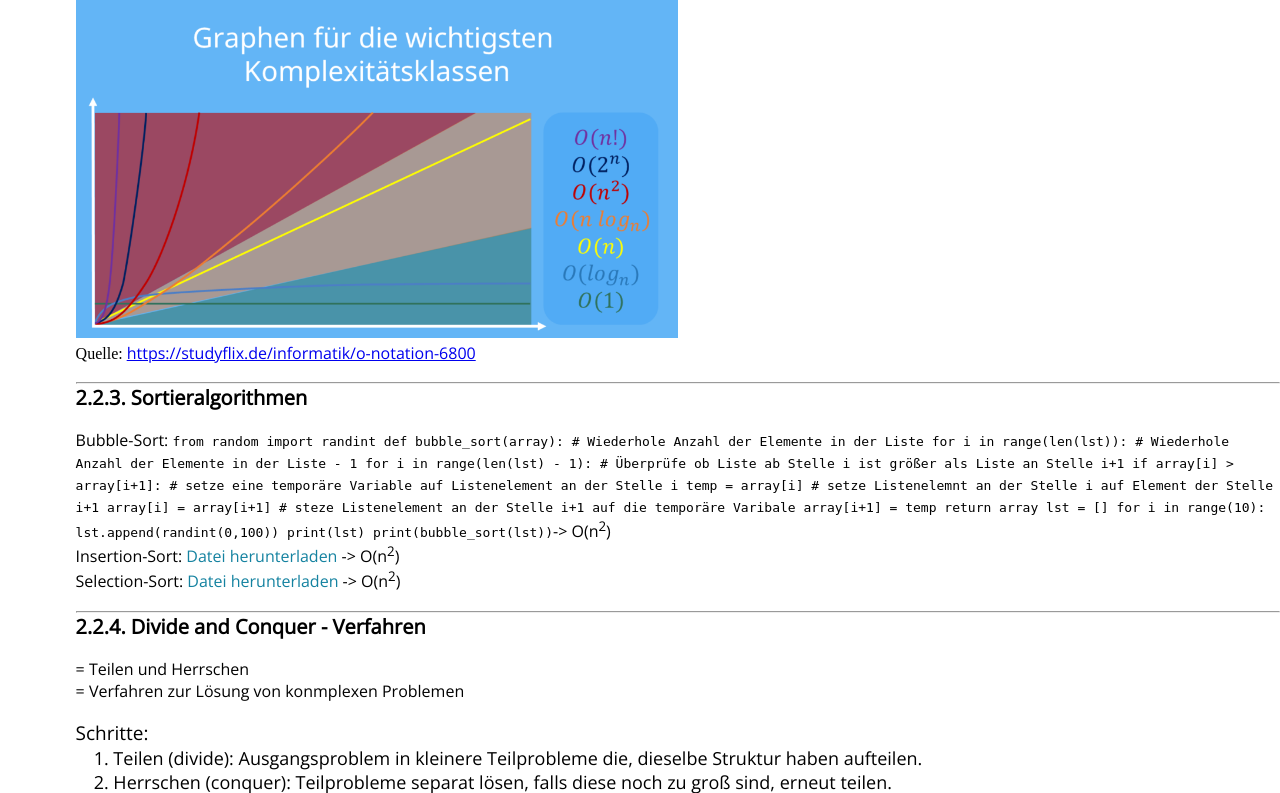
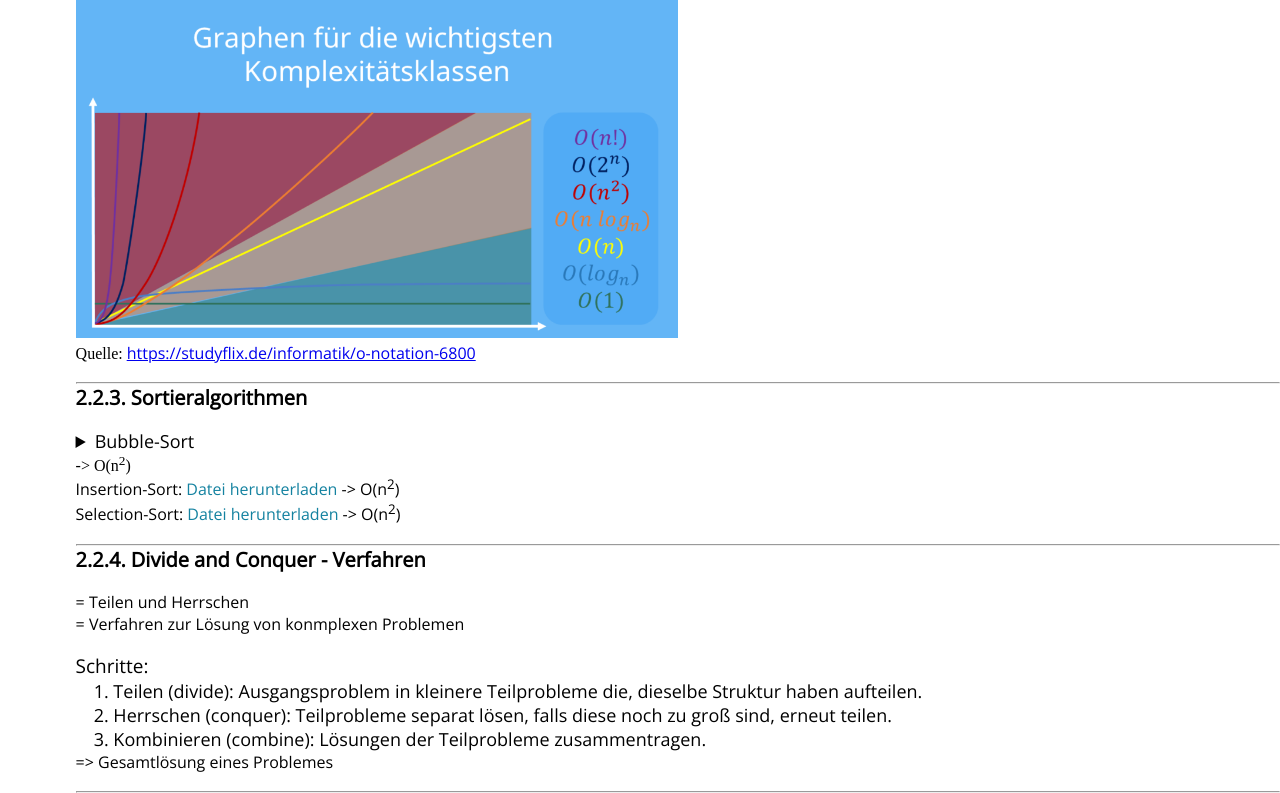
Before and after one commit to conmawa/website, a PHP site: the page made by Unterrichtsthemen/klasse_11/komplexitaet copy.php in a window 1280 px wide. Shown: the part 924-1717 px from the top of the page. Run offline with PHP 8.4, Linux system fonts and the light colour scheme; the visitor is signed in with stand-in values (Sample User, id 1).

Commit message:
Update komplexitaet copy.php

```diff
--- a/Unterrichtsthemen/klasse_11/komplexitaet copy.php
+++ b/Unterrichtsthemen/klasse_11/komplexitaet copy.php
@@ -150,7 +150,9 @@ session_start();
 
         <h3 id="sortieralgorithmen">2.2.3. Sortieralgorithmen</h3>
         <br>
-        <p>Bubble-Sort: <code>from random import randint
+        <p><details>
+                <summary>Bubble-Sort</summary>
+                from random import randint
 
 def bubble_sort(array):
     # Wiederhole Anzahl der Elemente in der Liste
@@ -171,7 +173,8 @@ for i in range(10):
     lst.append(randint(0,100))
 
 print(lst)
-print(bubble_sort(lst))</code>-> O(n<sup>2</sup>)</p>
+print(bubble_sort(lst))
+            </details>-> O(n<sup>2</sup>)</p>
         <p>Insertion-Sort: <a id="skript" href="python_skripte/insertion_sort.py" download="insertion_sort.py">Datei herunterladen</a> -> O(n<sup>2</sup>)</p>
         <p>Selection-Sort: <a id="skript" href="python_skripte/selection_sort.py" download="selection_sort.py">Datei herunterladen</a> -> O(n<sup>2</sup>)</p>
         <br>
```
